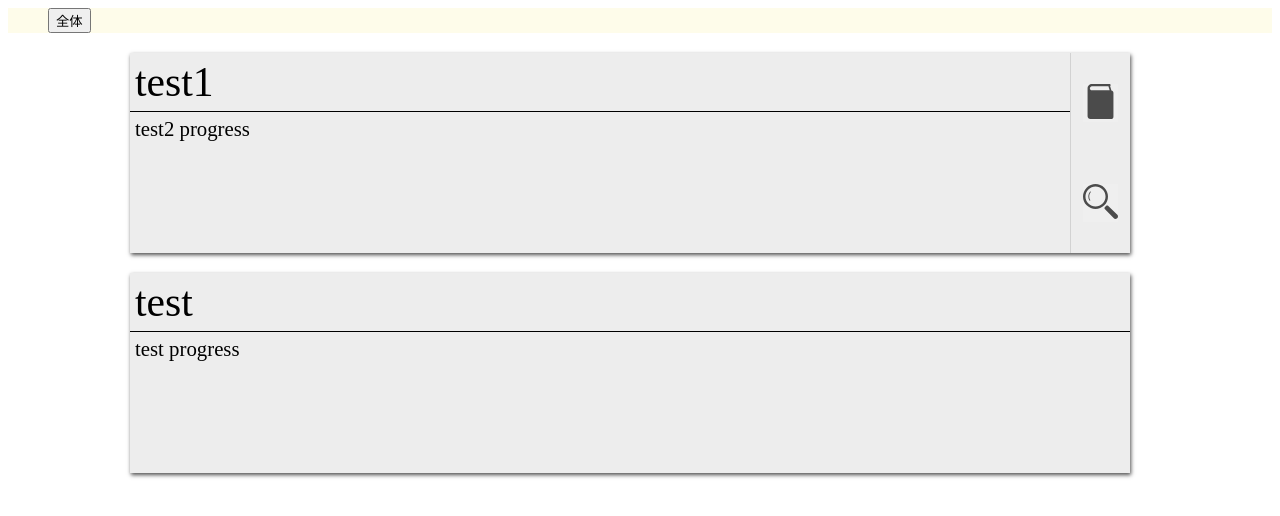
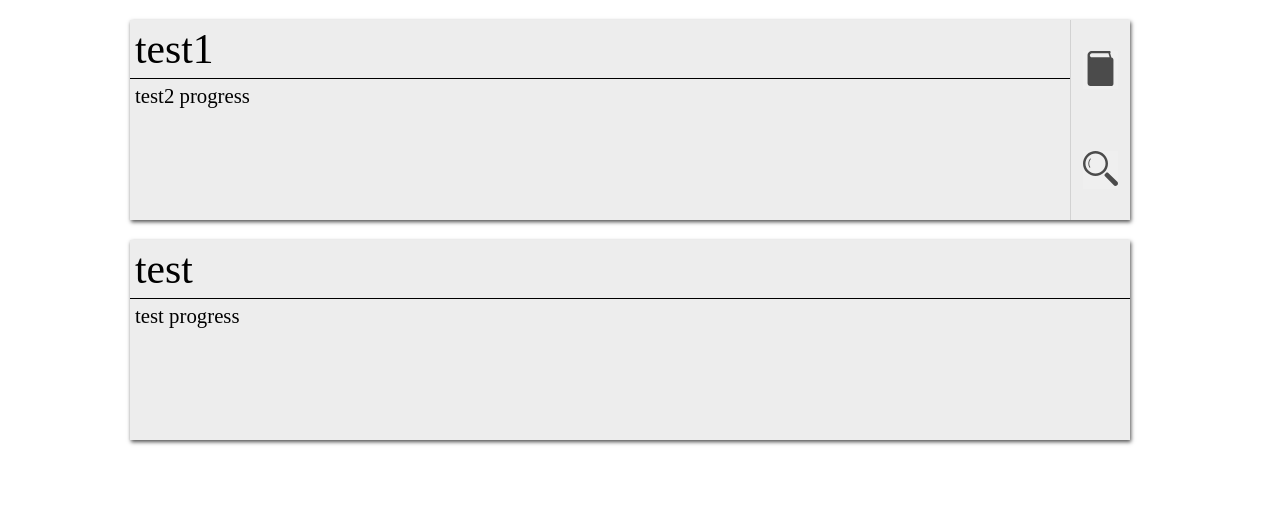
Before and after one commit to qwertyhoge/ygg_trpg_explain, a React app: page / in a window 1280 px wide. Shown: the top 516 px of the page. Built offline with nearby package versions, Linux system fonts and the light colour scheme; the HTML template or start-up script is replaced by a standard one.

Commit message:
added components for the page construction

```diff
--- a/src/Breadcrumb.jsx
+++ b/src/Breadcrumb.jsx
@@ -8,6 +8,13 @@ function Breadcrumb(props) {
         display: 'inline-block',
         fontSize: '1.1rem',
     };
+
+    const buttonStyles = {
+        margin: '2px 5px',
+        padding: '0px',
+        border: '0px',
+        cursor: 'pointer'
+    }
 
     const changePage = (pageName) => {
         props.pageSetter(pageName);
@@ -26,7 +33,7 @@ function Breadcrumb(props) {
                     liClass += " breadcrumb-item-way"
                 }
                 return <li className={liClass} style={breadcrumbLiStyles} key={l.key}>
-                    <button className="breadcrumb-link" onClick={() => changePage(l.id)}>
+                    <button className="breadcrumb-link" onClick={() => changePage(l.id)} style={buttonStyles}>
                         {l.name}
                     </button>
                 </li>
--- a/src/CharacterMaking.jsx
+++ b/src/CharacterMaking.jsx
@@ -1,28 +1,17 @@
 import ProgressCard from "./ProgressCard";
+import PageBase from "./PageBase";
 
 function CharacterMaking(props){
-    const mainStyle = {
-        maxWidth: '1020px',
-        margin: '10px auto'
-    };
-    const headerStyles = {
-        background: '#fefcea'
-    }
+    const cards = <ProgressCard
+            title="t"
+            paragraph="t2"
+        >
+        </ProgressCard>
 
-    return (
-    <div className="app">
-        <header className="app-header" style={headerStyles}>
-            {props.breadcrumb}
-        </header>
-        <div className="main" style={mainStyle}>
-            <ProgressCard
-                title="t"
-                paragraph="t2"
-            >
-            </ProgressCard>
-        </div>
-    </div>
-    )
+    return <PageBase
+        header={props.header}
+        progressCards={cards}
+    ></PageBase>
 }
 
 
--- a/src/Overall.jsx
+++ b/src/Overall.jsx
@@ -1,27 +1,15 @@
 import ProgressCard from "./ProgressCard";
 import ProgressCardLinks from "./ProgressCardLinks";
+import PageBase from "./PageBase";
 
 function Overall(props){
-    const mainStyle = {
-        maxWidth: '1020px',
-        margin: '10px auto'
-    };
-    const headerStyles = {
-        background: '#fefcea'
-    };
-
     const test1CardLinks = <ProgressCardLinks
         pageSetter={props.pageSetter}
         reference={"test"}
         detail={"character_making"}
     ></ProgressCardLinks>;
 
-    return (
-    <div className="app">
-        <header className="app-header" style={headerStyles}>
-            {props.breadcrumb}
-        </header>
-        <div className="main" style={mainStyle}>
+    const cards = <>
     <ProgressCard
         title="test1"
         paragraph="test2 progress"
@@ -33,8 +21,14 @@ function Overall(props){
         paragraph="test progress"
     >
     </ProgressCard>
-        </div>
-    </div>
+    </>;
+
+    return (
+        <PageBase
+            header={props.header}
+            progressCards={cards}
+        >
+        </PageBase>
     )
 }
 
--- /dev/null
+++ b/src/PageBase.jsx
@@ -0,0 +1,17 @@
+function PageBase(props){
+    const mainStyle = {
+        maxWidth: '1020px',
+        margin: '10px auto'
+    };
+
+    return (
+        <div className="app">
+            {props.header}
+            <div className="main" style={mainStyle}>
+                {props.progressCards}
+            </div>
+        </div>
+    );
+}
+
+export default PageBase;
```
Also changed, not shown: src/AppHeader.jsx (added, +14 -0 lines). Lines whose indentation alone changed are shown as unchanged.
